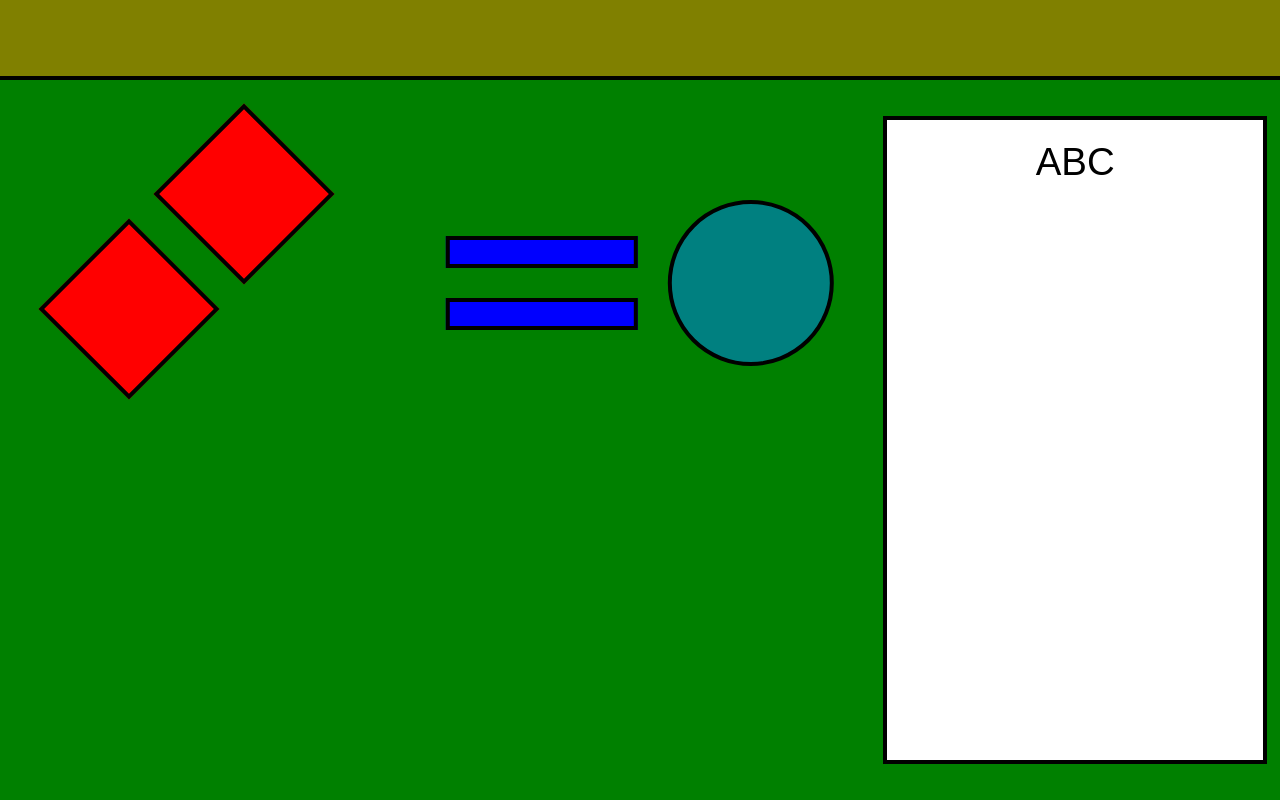
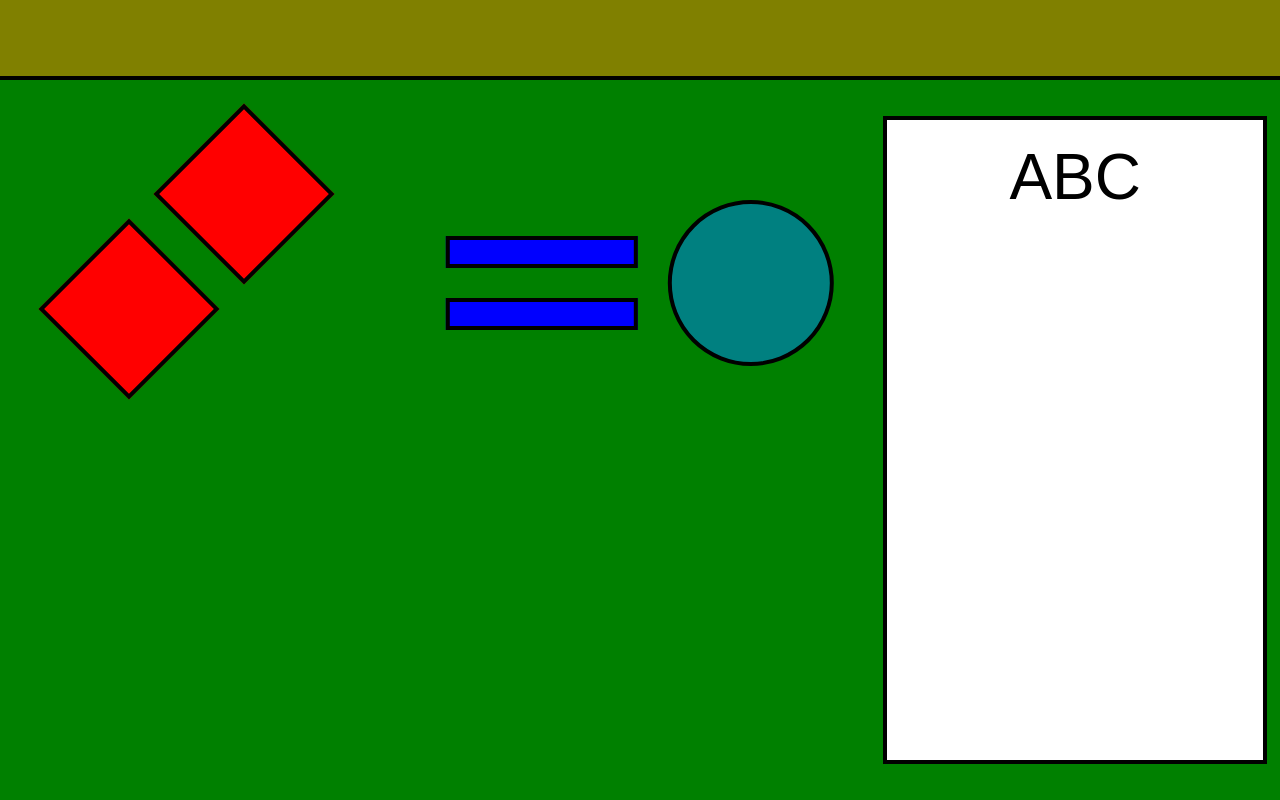
Before and after one commit to SzymonGieraga/HTMLStudy, a plain HTML site: page index.html in a window 1280 px wide. Drawn offline with Linux system fonts and the light colour scheme.

Commit message:
SidePanel font size change

```diff
--- a/style.css
+++ b/style.css
@@ -32,7 +32,6 @@ body, html {
     border-bottom: 4px solid #000;
     flex-shrink: 0;
     position: relative;
-    z-index: 10;
 }
 
 .content {
@@ -104,12 +103,11 @@ body, html {
     padding: 20px;
     display: flex;
     justify-content: center;
-    z-index: 2;
 }
 
 .panel-text {
     font-family: sans-serif;
-    font-size: max(3vw, 24px);
+    font-size: max(5vw, 40px);
     color: #000;
 }
 
```
